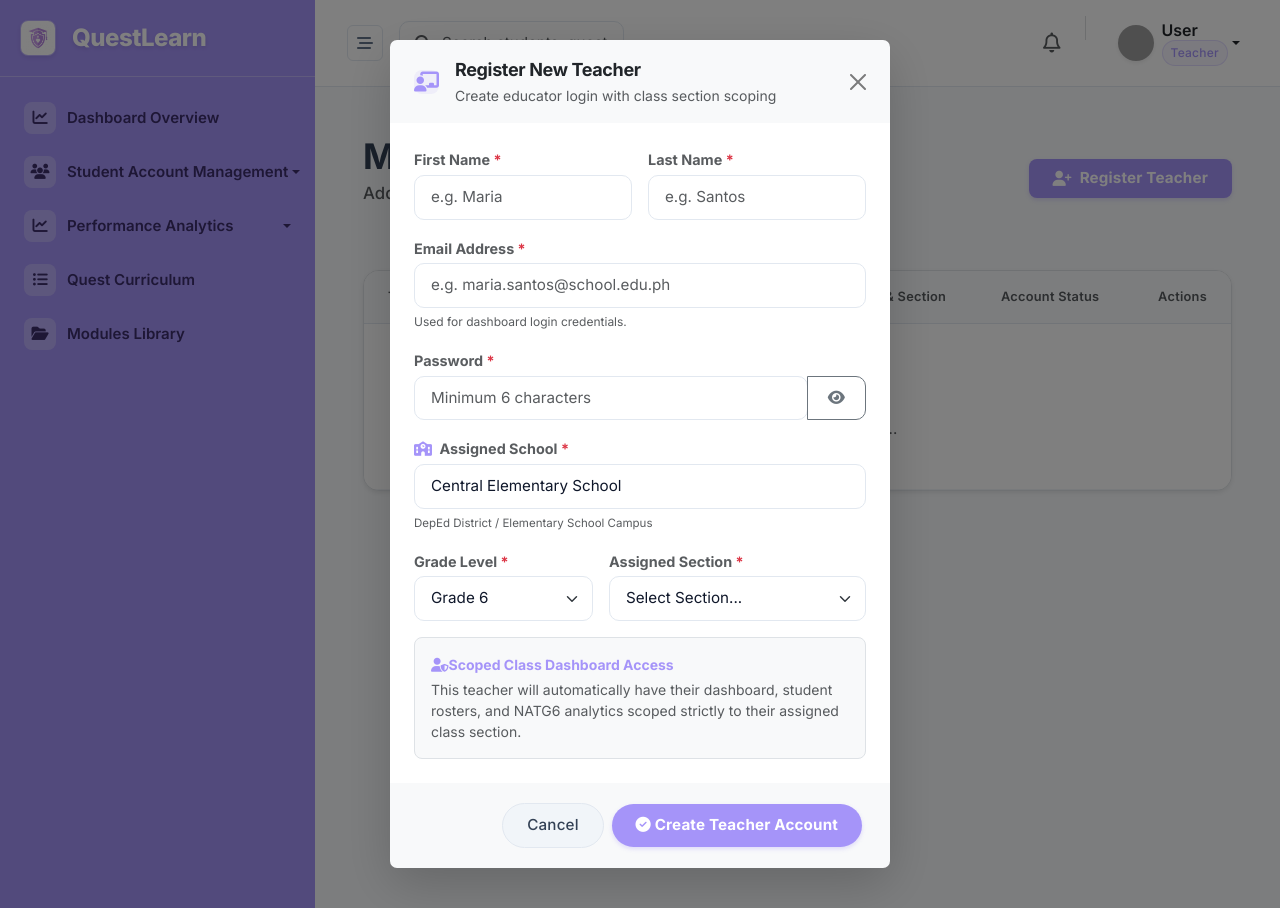
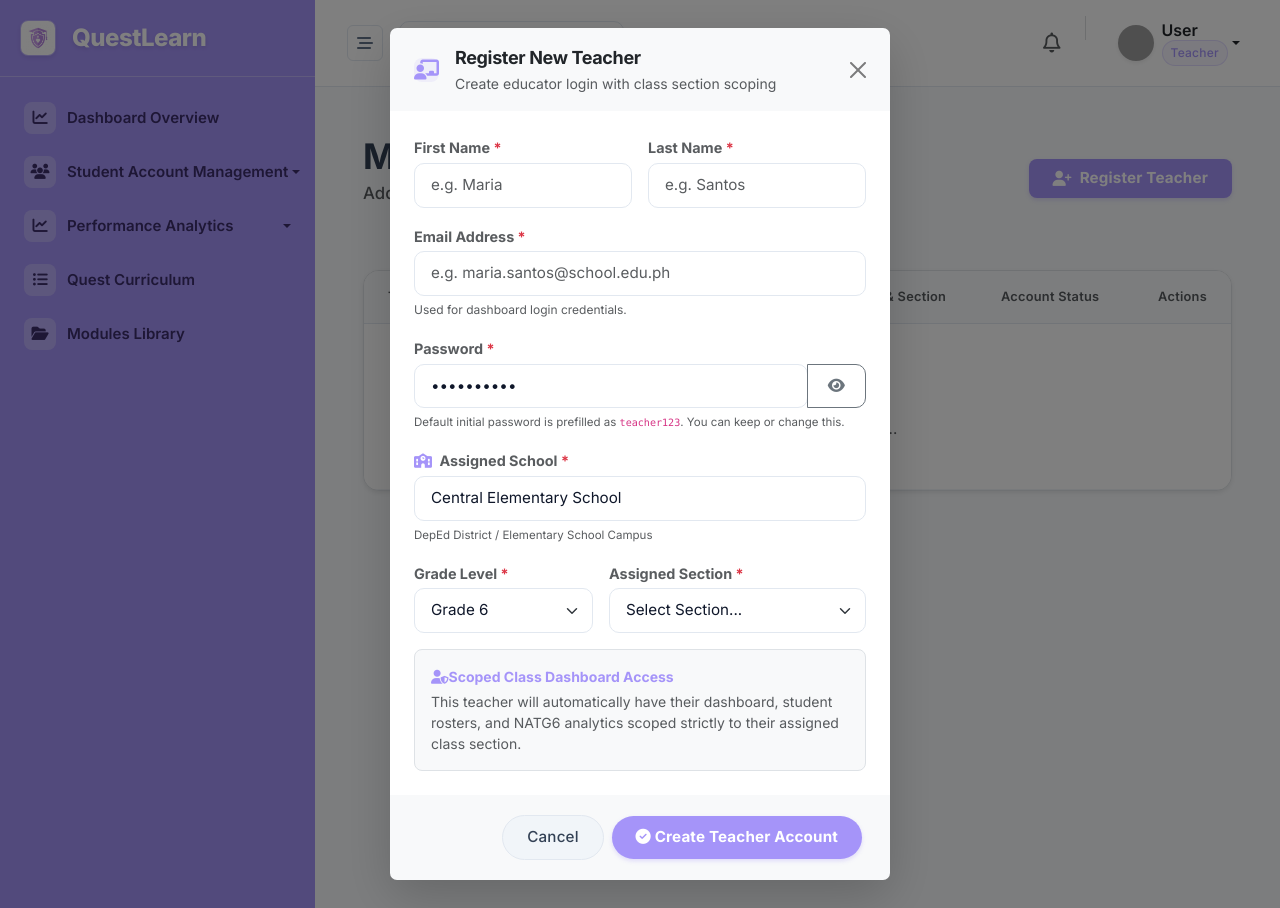
Before and after one commit to gentilesjaydev/questlearnadmin, a PHP site: page /pages/admin/teachers in a window 1280 px wide, after a click on "Register Teacher". Run offline with PHP 8.4, Linux system fonts and the light colour scheme; some libraries are stand-ins or nearby versions; grey boxes are pictures that could not be loaded.

Commit message:
feat: implement offline direct admin password reset to teacher123 with no email dependency

```diff
--- a/assets/js/teachers.js
+++ b/assets/js/teachers.js
@@ -104,8 +104,8 @@ document.addEventListener("DOMContentLoaded", function() {
                                             <i class="fa-solid fa-pen-to-square"></i>
                                         </button>
                                         <button class="btn btn-sm btn-light border me-1 rounded-3 shadow-sm text-warning"
-                                            onclick="resetTeacherPassword('${email}', '${name.replace(/'/g, "\\'")}')"
-                                            title="Send Password Reset Email">
+                                            onclick="resetTeacherPassword('${key}', '${email}', '${name.replace(/'/g, "\\'")}')"
+                                            title="Reset Password to teacher123">
                                             <i class="fa-solid fa-key"></i>
                                         </button>
                                         <button class="btn btn-sm btn-light border rounded-3 shadow-sm text-danger"
@@ -323,29 +323,45 @@ window.editTeacher = function(key, fName, lName, email, school, grade, section,
     });
 };
 
-// ── Password Reset Operation ──────────────────────────────────────────────
-window.resetTeacherPassword = function(email, name) {
+// ── Password Reset Operation (Direct Admin Reset to teacher123) ──────────
+window.resetTeacherPassword = function(key, email, name) {
     Swal.fire({
-        title: 'Reset Password?',
-        html: `Send an official Firebase password reset link to <strong>${name}</strong> at <code>${email}</code>?`,
-        icon: 'question',
+        title: 'Reset to Default Password?',
+        html: `
+            <div class="text-start">
+                <p class="mb-2">Reset password for <strong>${name}</strong>?</p>
+                <div class="p-3 bg-light rounded-3 border text-center my-3">
+                    <div class="text-muted small mb-1">New Default Password:</div>
+                    <div class="fs-4 fw-bold text-primary font-monospace">teacher123</div>
+                </div>
+                <div class="alert alert-info border-0 rounded-3 p-2 small mb-0">
+                    <i class="fa-solid fa-user-shield me-1"></i> <strong>No email needed.</strong> You can share this default password with the teacher privately.
+                </div>
+            </div>
+        `,
+        icon: 'warning',
         showCancelButton: true,
-        confirmButtonColor: '#eab308',
-        confirmButtonText: '<i class="fa-solid fa-paper-plane me-1"></i> Send Reset Link'
+        confirmButtonColor: '#4f46e5',
+        confirmButtonText: '<i class="fa-solid fa-key me-1"></i> Reset to teacher123'
     }).then((result) => {
         if (result.isConfirmed) {
-            firebase.auth().sendPasswordResetEmail(email)
-                .then(() => {
-                    Swal.fire({
-                        icon: 'success',
-                        title: 'Reset Email Sent!',
-                        text: `A password reset link has been dispatched to ${email}.`,
-                        confirmButtonColor: '#4f46e5'
-                    });
-                })
-                .catch(err => {
-                    Swal.fire('Error', err.message, 'error');
+            db.ref('users/' + key).update({
+                defaultPassword: 'teacher123',
+                passwordResetAt: Date.now()
+            }).then(() => {
+                Swal.fire({
+                    icon: 'success',
+                    title: 'Password Set to teacher123!',
+                    html: `
+                        <p class="mb-2">The default password for <strong>${name}</strong> is:</p>
+                        <div class="p-2 bg-light border rounded fw-bold text-primary fs-5 font-monospace mb-2">teacher123</div>
+                        <small class="text-muted">You can now give this password to the teacher privately.</small>
+                    `,
+                    confirmButtonColor: '#4f46e5'
                 });
+            }).catch(err => {
+                Swal.fire('Error', err.message, 'error');
+            });
         }
     });
 };
--- a/pages/admin/teachers.php
+++ b/pages/admin/teachers.php
@@ -96,11 +96,12 @@
                         <div class="mb-3">
                             <label class="form-label text-muted small fw-bold mb-1">Password <span class="text-danger">*</span></label>
                             <div class="input-group">
-                                <input type="password" id="teacherRegPassword" class="form-control" placeholder="Minimum 6 characters" minlength="6" required style="border-radius: 10px 0 0 10px;">
+                                <input type="password" id="teacherRegPassword" class="form-control" value="teacher123" placeholder="Minimum 6 characters" minlength="6" required style="border-radius: 10px 0 0 10px;">
                                 <button class="btn btn-outline-secondary" type="button" id="toggleTeacherRegPassword" style="border-radius: 0 10px 10px 0;">
                                     <i class="fa-solid fa-eye" id="toggleTeacherRegPasswordIcon"></i>
                                 </button>
                             </div>
+                            <small class="text-muted" style="font-size: 0.72rem;">Default initial password is prefilled as <code>teacher123</code>. You can keep or change this.</small>
                         </div>
 
                         <div class="mb-3">
```
Also changed, not shown: assets/js/auth.js (+31 -0 lines).
